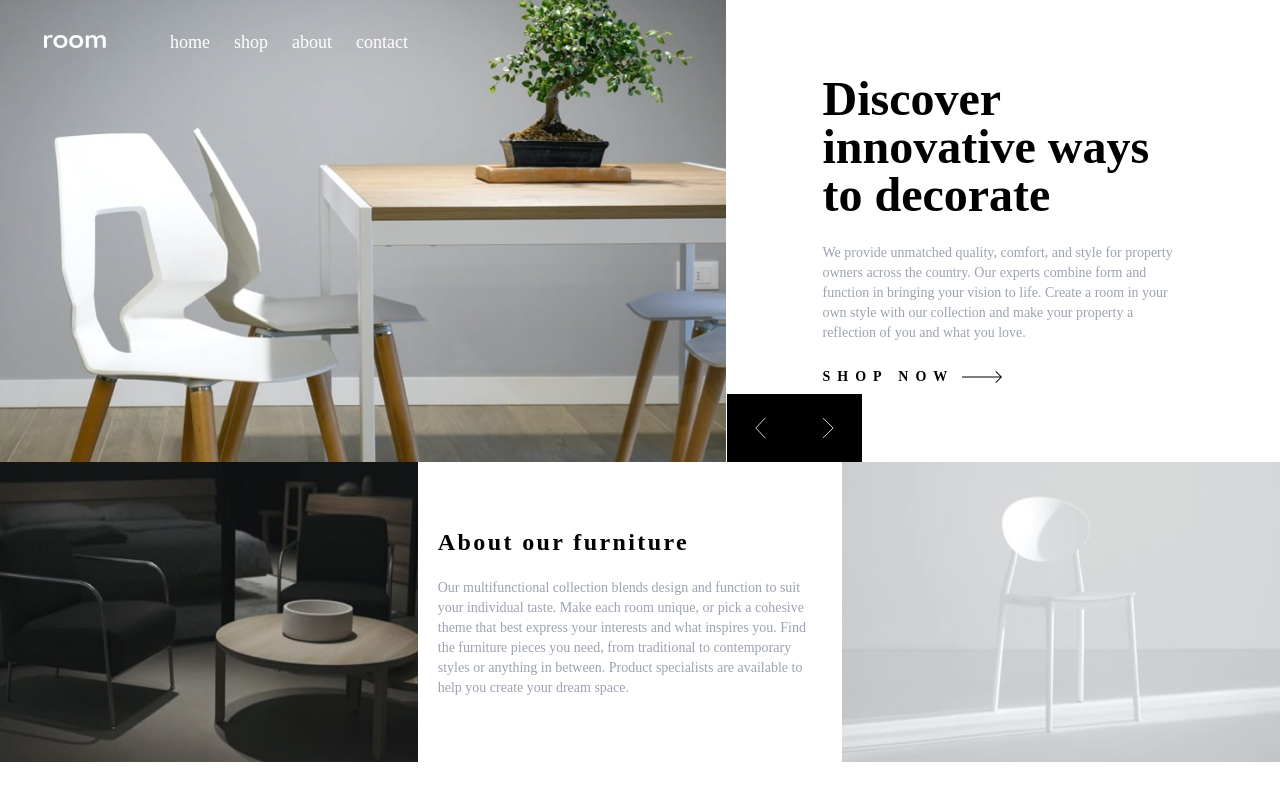
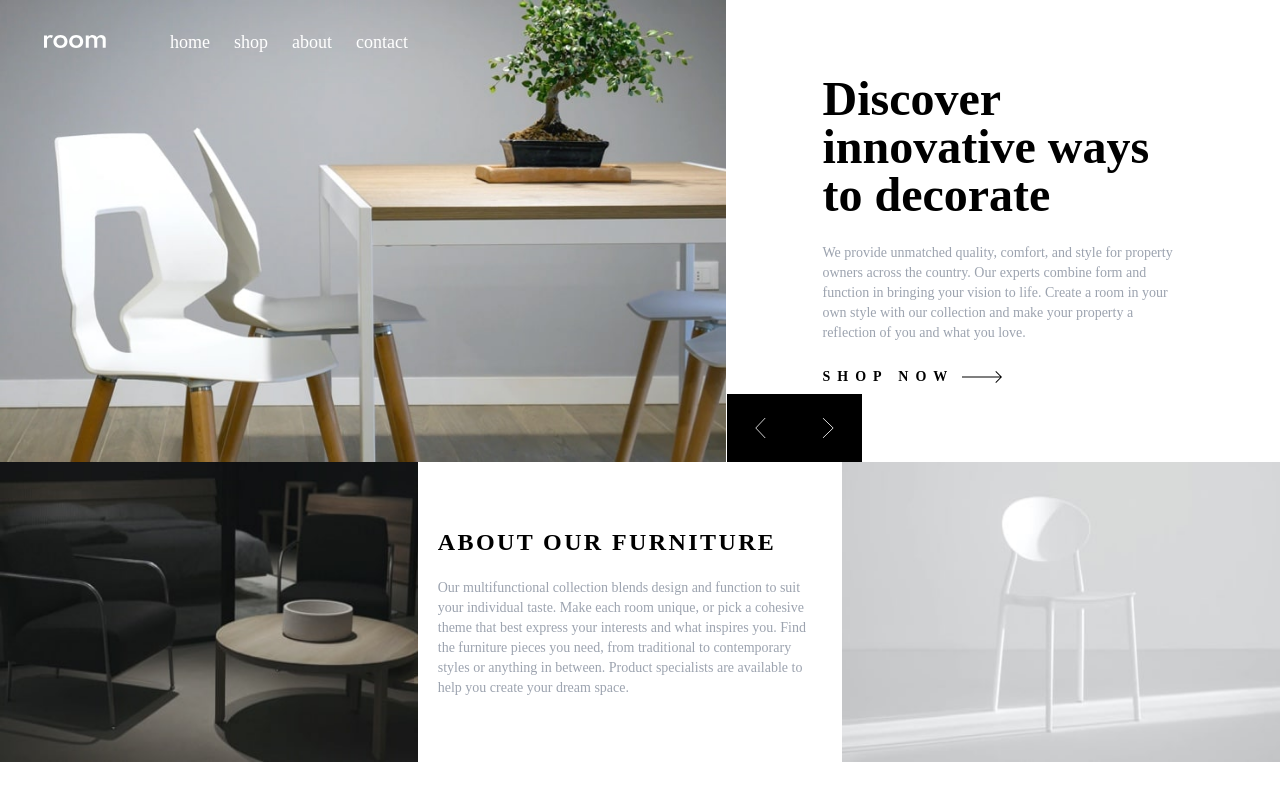
Before and after one commit to pankajrampawar/room-homepage-master, a React (Create React App) app: page / in a window 1280 px wide. Built offline with nearby package versions, Linux system fonts and the light colour scheme.

Commit message:
title changed

```diff
--- a/src/App.js
+++ b/src/App.js
@@ -104,7 +104,7 @@ function App() {
 
         <div className='py-10 px-5 md:w-1/3 md:py-16'>
           <h2 className='tracking-widest fontM text-lg md:text-2xl'>
-            About our furniture
+            ABOUT OUR FURNITURE
           </h2>
 
           <p className='text-sm fontS text-gray-400 mt-5'>
```
